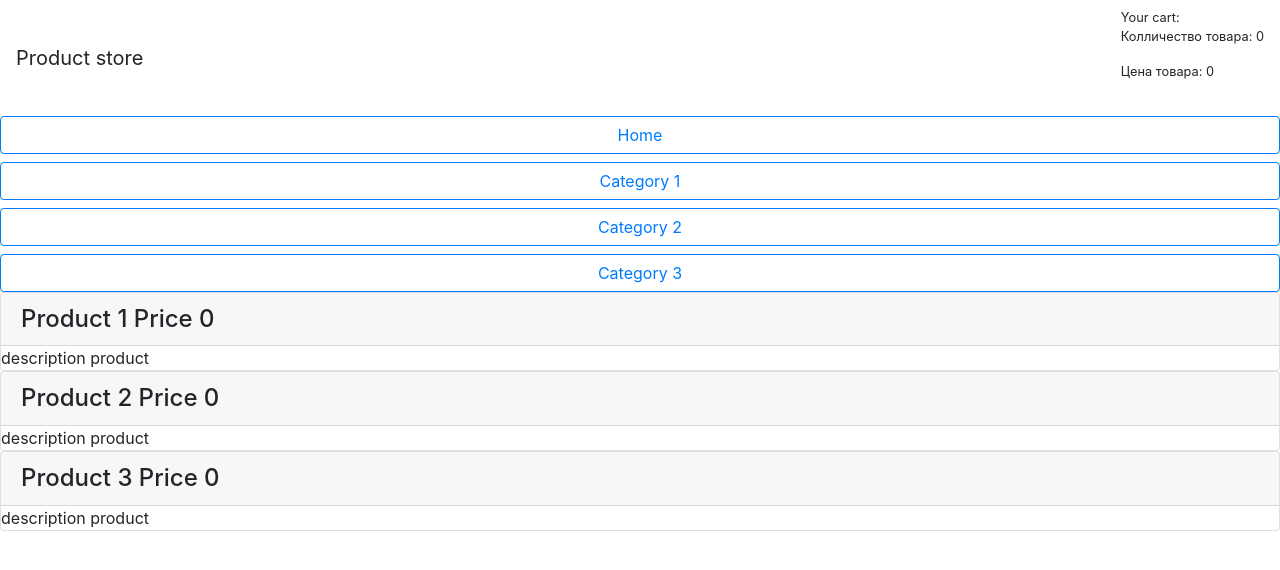
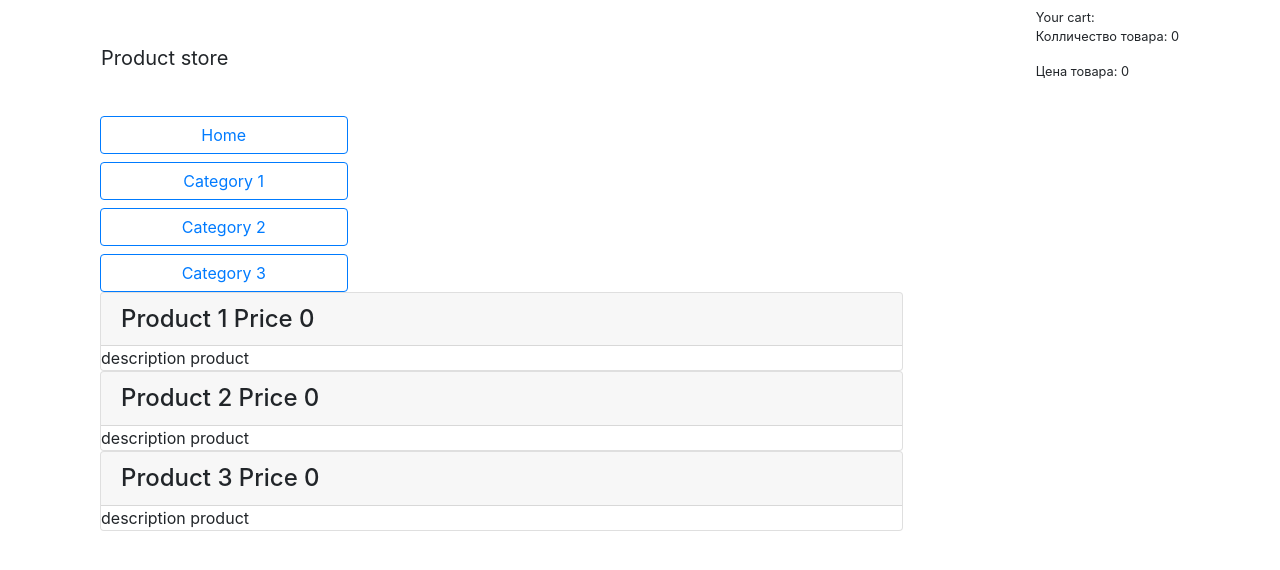
Before and after one commit to Zabalkanskiy/makete_product_store, a plain HTML site: page maket_store.html in a window 1280 px wide. Drawn offline with nearby package versions, Linux system fonts and the light colour scheme.

Commit message:
add container

```diff
--- a/maket_store.html
+++ b/maket_store.html
@@ -3,8 +3,9 @@
             <link rel="stylesheet" href="https://stackpath.bootstrapcdn.com/bootstrap/4.3.1/css/bootstrap.min.css" integrity="sha384-ggOyR0iXCbMQv3Xipma34MD+dH/1fQ784/j6cY/iJTQUOhcWr7x9JvoRxT2MZw1T" crossorigin="anonymous">
             <title>Product store</title>
     </head>
-<body>
-    <div class="navbar navbar-inverse bg-inverse">
+<body class="m-a-1">
+    <div class="container p-a-1">
+        <div class="navbar navbar-inverse bg-inverse">
         <a class="navbar-brand">Product store</a>
         <div class="pull-xs-right">
             <small>
@@ -24,7 +25,7 @@
             </small>
         </div>
      </div>
-            <div class="col-xs-3 p-a-1">
+            <div class="col-md-3 p-a-1">
             <button class="btn btn-block btn-outline-primary" >
                 Home
             </button>
@@ -39,8 +40,8 @@
                 Category 3
             </button>
 
-        </div>
-        <div class="col-xs-9 p-a-1">
+            </div>
+        <div class="col-md-9 p-a-1">
             <div  class="card card-outline-primary">
                 <h4 class="card-header">
                     Product 1
@@ -69,6 +70,7 @@
                     <div class="card-text p-a-1">description product</div>
             </div>
         </div>
+    </div>
         <script src="https://code.jquery.com/jquery-3.3.1.slim.min.js" integrity="sha384-q8i/X+965DzO0rT7abK41JStQIAqVgRVzpbzo5smXKp4YfRvH+8abtTE1Pi6jizo" crossorigin="anonymous"></script>
         <script src="https://cdnjs.cloudflare.com/ajax/libs/popper.js/1.14.7/umd/popper.min.js" integrity="sha384-UO2eT0CpHqdSJQ6hJty5KVphtPhzWj9WO1clHTMGa3JDZwrnQq4sF86dIHNDz0W1" crossorigin="anonymous"></script>
         <script src="https://stackpath.bootstrapcdn.com/bootstrap/4.3.1/js/bootstrap.min.js" integrity="sha384-JjSmVgyd0p3pXB1rRibZUAYoIIy6OrQ6VrjIEaFf/nJGzIxFDsf4x0xIM+B07jRM" crossorigin="anonymous"></script>
```
Also changed, not shown: index.html (+1 -1 lines).
